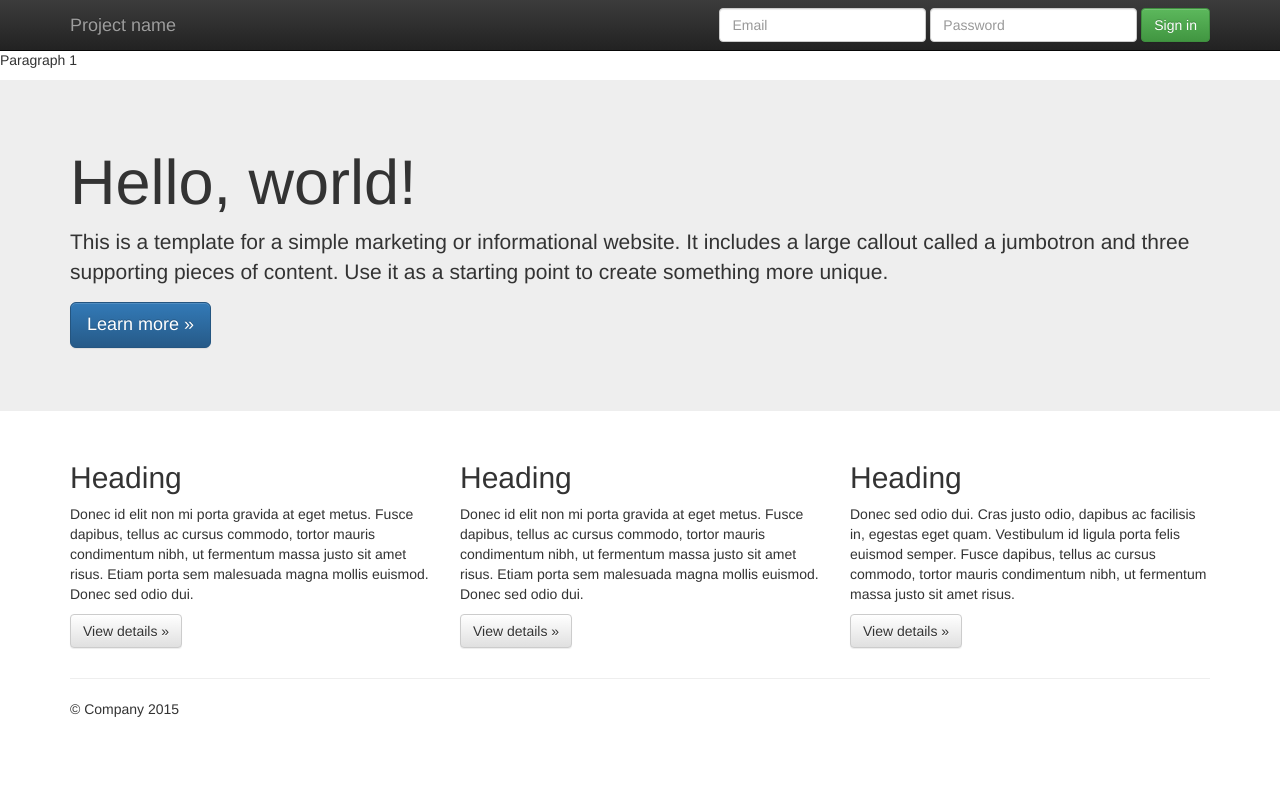
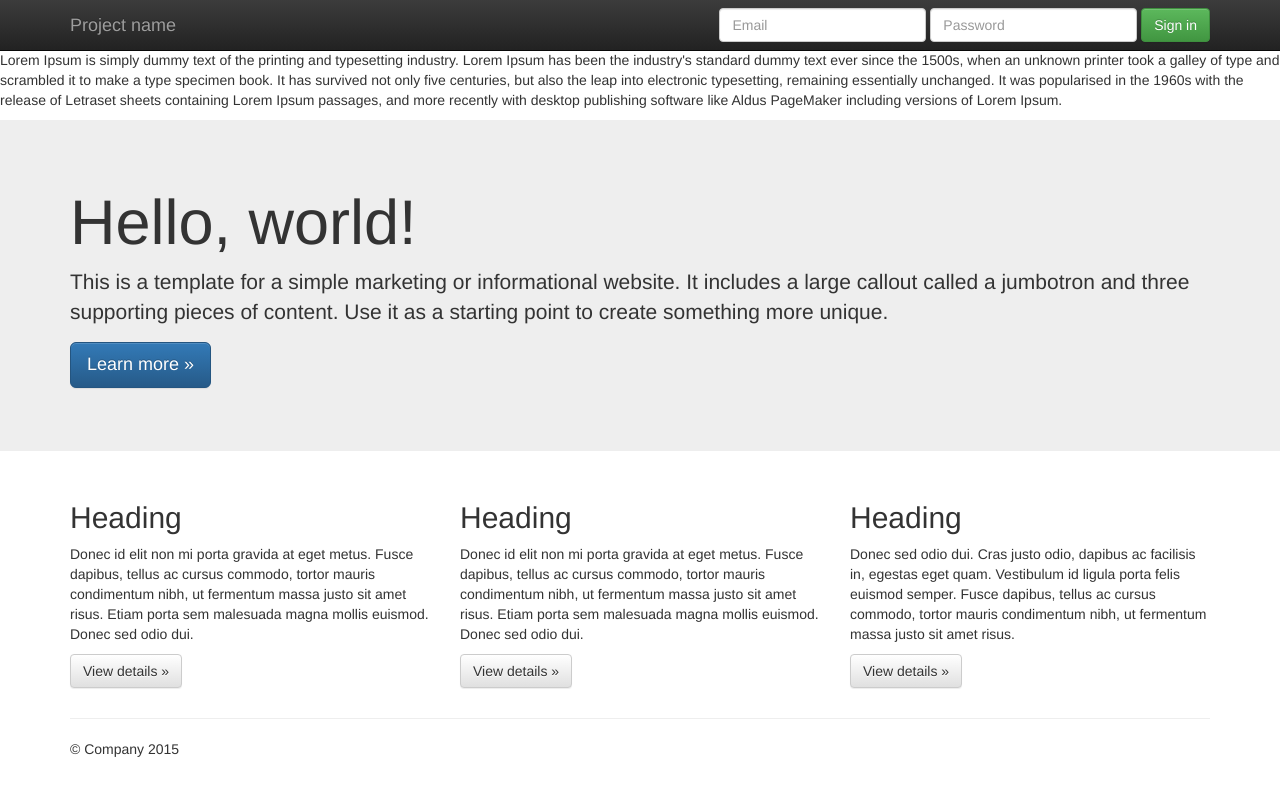
Before and after one commit to andreiyudin/site, a plain HTML site: page index.html in a window 1280 px wide. Drawn offline with nearby package versions, Linux system fonts and the light colour scheme.

Commit message:
third commit

```diff
--- a/index.html
+++ b/index.html
@@ -51,7 +51,7 @@
         </div><!--/.navbar-collapse -->
       </div>
     </nav>
-	<p>Paragraph 1</p>
+	<p>Lorem Ipsum is simply dummy text of the printing and typesetting industry. Lorem Ipsum has been the industry's standard dummy text ever since the 1500s, when an unknown printer took a galley of type and scrambled it to make a type specimen book. It has survived not only five centuries, but also the leap into electronic typesetting, remaining essentially unchanged. It was popularised in the 1960s with the release of Letraset sheets containing Lorem Ipsum passages, and more recently with desktop publishing software like Aldus PageMaker including versions of Lorem Ipsum.</p>
     <!-- Main jumbotron for a primary marketing message or call to action -->
     <div class="jumbotron">
       <div class="container">
```
